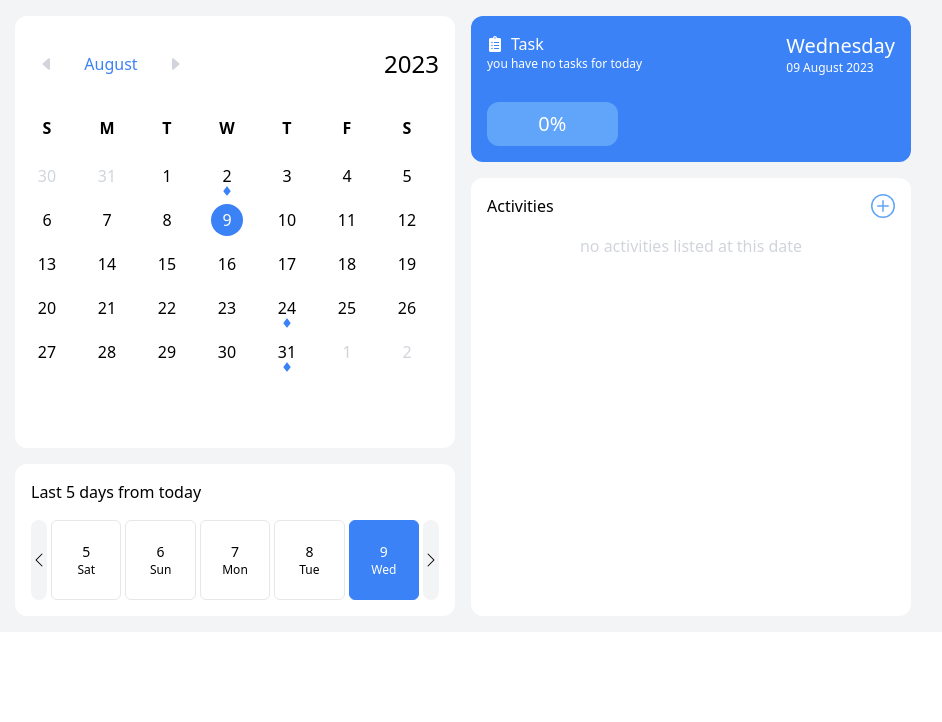
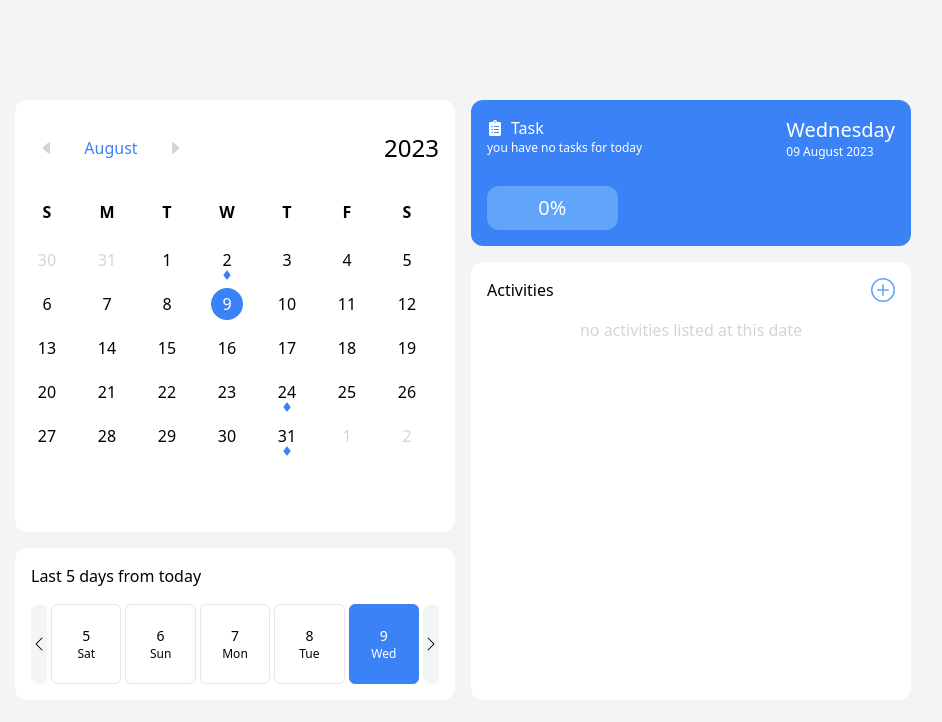
Before and after one commit to megatronhehe/calendar-app, a React (Vite) app: page / in a window 1280 px wide. Shown: the top 722 px of the page, without its empty margins (177-1119 px from the left). Built offline with nearby package versions, Linux system fonts and the light colour scheme.

Commit message:
fix: layout fix

```diff
--- a/src/components/Container.jsx
+++ b/src/components/Container.jsx
@@ -2,7 +2,7 @@ import React from "react";
 
 const Container = ({ children }) => {
 	return (
-		<div className="flex justify-center p-4 bg-gray-100 ">
+		<div className="flex items-center justify-center h-screen p-4 bg-gray-100 ">
 			<div className="w-full max-w-4xl">{children}</div>
 		</div>
 	);
--- a/src/pages/Main/ActivitiesList.jsx
+++ b/src/pages/Main/ActivitiesList.jsx
@@ -82,10 +82,10 @@ const ActivitiesList = ({ selectedDate, filterActivitiesByDateArray }) => {
 			</div>
 
 			{filterActivitiesByDateArray.length > 0 ? (
-				<div>{activitiesElement}</div>
+				<div className="h-40">{activitiesElement}</div>
 			) : (
-				<div className="text-center text-gray-300 ">
-					no activities listed at this date
+				<div className="flex items-center justify-center text-gray-300">
+					<p>no activities listed at this date</p>
 				</div>
 			)}
 
```
